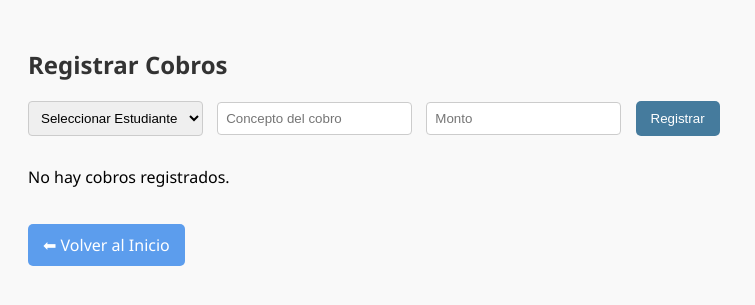
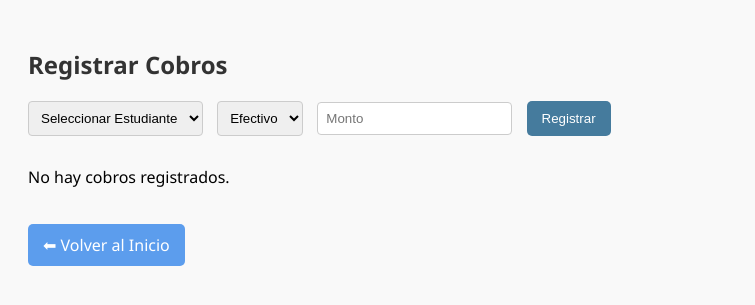
Before and after one commit to ainhoa78667/emprendimiento, a Flask app: page /registrar_cobros in a window 1280 px wide. Shown: the top 305 px of the page, without its empty margins (0-755 px from the left). Run offline with Flask 3, Linux system fonts and the light colour scheme; data that the repository does not hold is empty.

Commit message:
se añade combo box

```diff
--- a/app/templates/registrar_cobros.html
+++ b/app/templates/registrar_cobros.html
@@ -28,7 +28,11 @@
         <option value="{{ e[0] }}">{{ e[1] }} - {{ e[2] }}</option> <!-- Nombre y curso -->
       {% endfor %}
     </select>
-    <input type="text" name="concepto" placeholder="Concepto del cobro" required>
+
+    <select name="concepto">
+      <option value="EFECTIVO">Efectivo</option>
+      <option value="QR">QR</option>
+    </select>
     <input type="number" step="0.01" name="monto" placeholder="Monto" required>
     <button type="submit">Registrar</button>
   </form>
```
